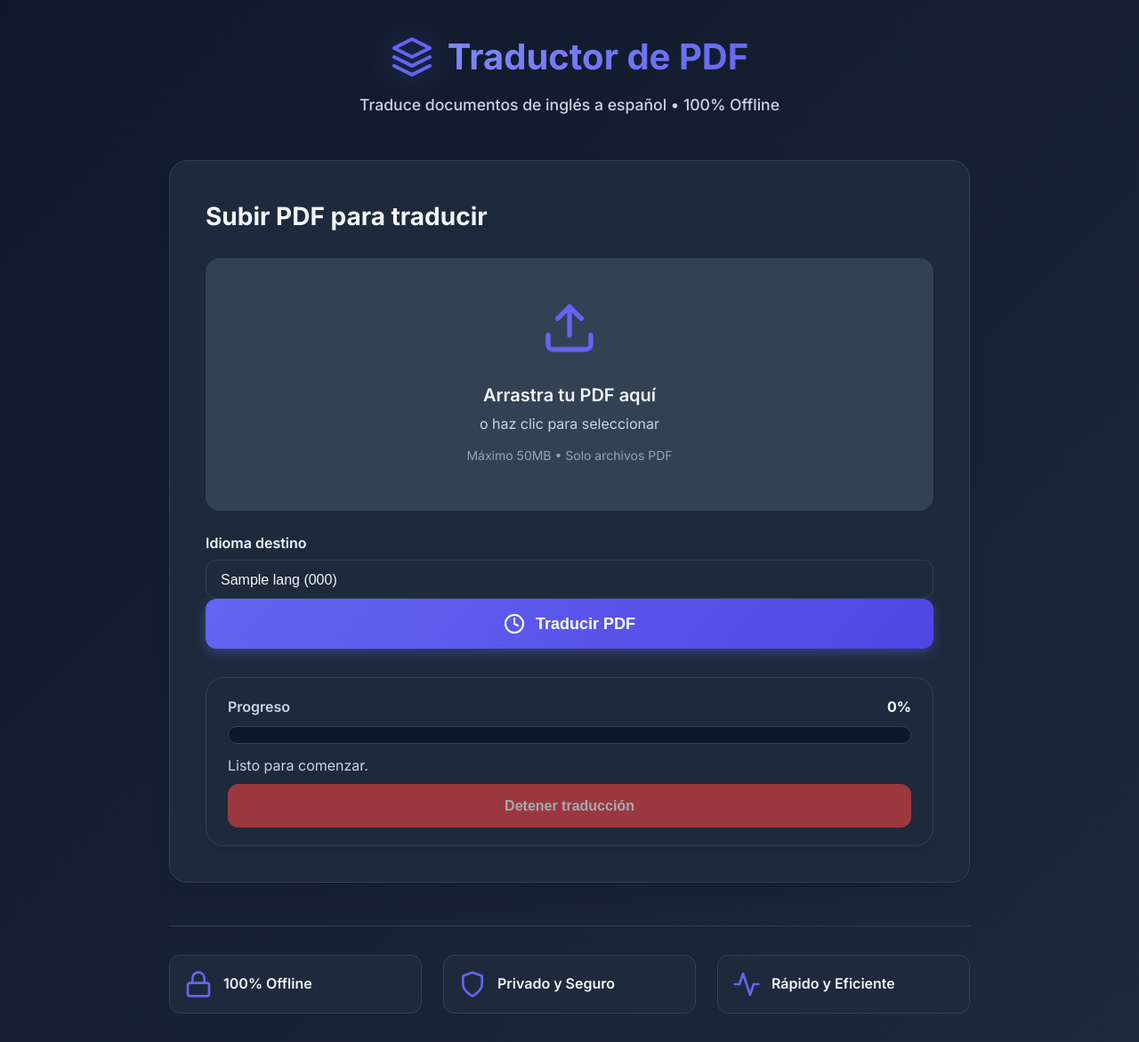
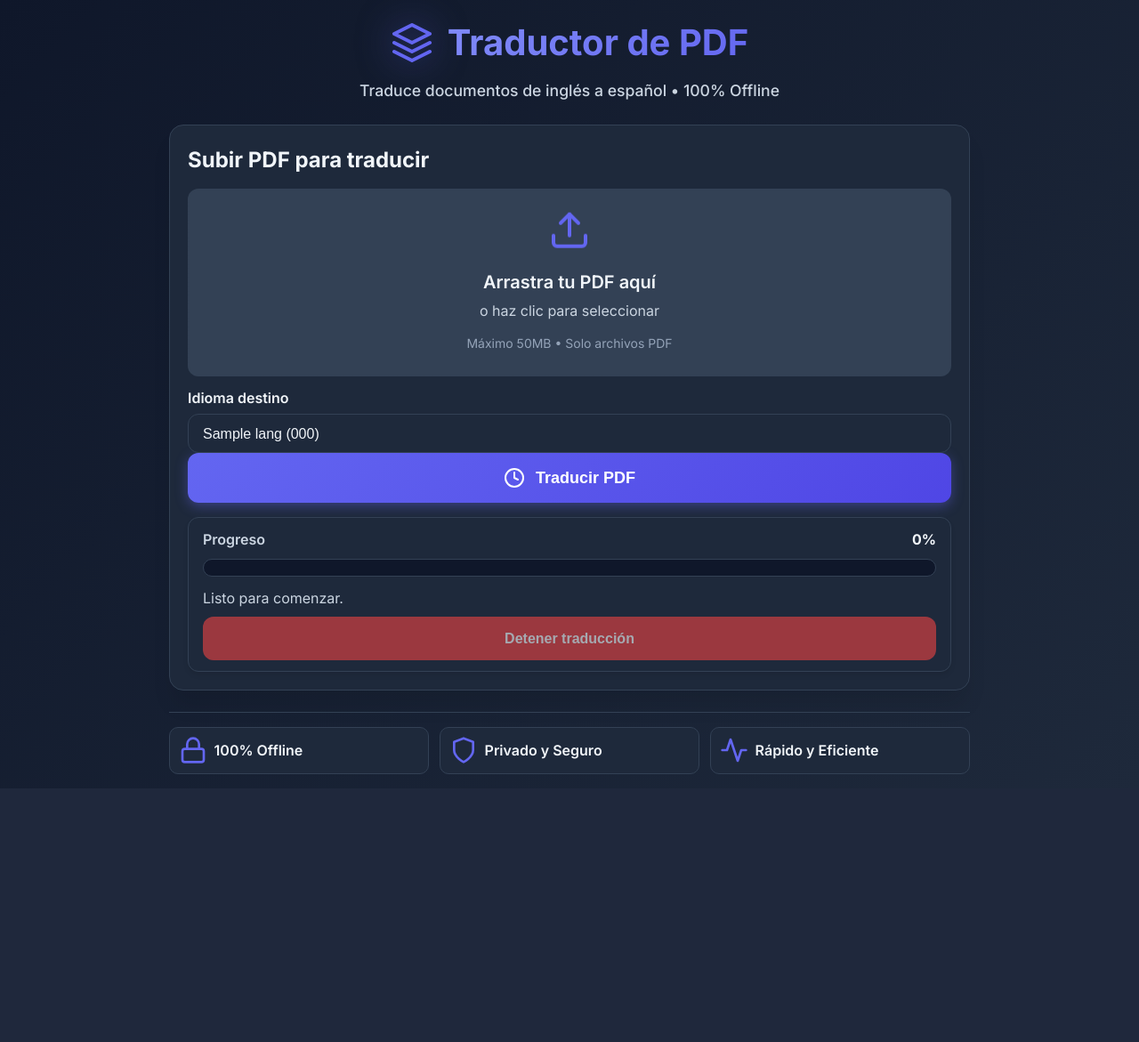
Before and after one commit to jonatha1992/traductor_pdf, a Django app: template translator/templates/translator/upload.html in a window 1280 px wide. Shown: the whole page at 89% size. After the commit the page ends 870 px from the top, so only its background shows below. Run offline with Django 4.2, Linux system fonts and the light colour scheme; the template is opened without the code that fills it: most values are stand-ins (such as "Sample title", 1, 10 or a date in 2020).

Commit message:
feat: Add initial UI styling, VS Code configurations, and a test PDF

```diff
--- a/translator/static/translator/style.css
+++ b/translator/static/translator/style.css
@@ -36,7 +36,7 @@ body {
     color: var(--text-primary);
     min-height: 100vh;
     line-height: 1.6;
-    padding: 2rem 1rem;
+    padding: 1rem 0.75rem;
 }
 
 /* Container */
@@ -48,7 +48,7 @@ body {
 /* Header */
 .header {
     text-align: center;
-    margin-bottom: 3rem;
+    margin-bottom: 1.5rem;
     animation: fadeInDown 0.6s ease-out;
 }
 
@@ -120,23 +120,23 @@ body {
 /* Main Content */
 .main-content {
     display: grid;
-    gap: 2rem;
+    gap: 1rem;
 }
 
 /* Upload Section */
 .upload-section {
     background: var(--bg-secondary);
-    border-radius: 20px;
-    padding: 2.5rem;
+    border-radius: 16px;
+    padding: 1.25rem;
     box-shadow: var(--shadow-xl);
     border: 1px solid var(--border-color);
     animation: fadeInUp 0.6s ease-out;
 }
 
 .upload-section h2 {
-    font-size: 1.75rem;
+    font-size: 1.5rem;
     font-weight: 700;
-    margin-bottom: 1.5rem;
+    margin-bottom: 0.75rem;
     color: var(--text-primary);
 }
 
@@ -144,13 +144,13 @@ body {
 .file-upload-area {
     position: relative;
     border: 2px dashed var(--border-color);
-    border-radius: 16px;
-    padding: 3rem 2rem;
+    border-radius: 12px;
+    padding: 1.5rem 1rem;
     text-align: center;
     transition: all 0.3s ease;
     background: var(--bg-tertiary);
     cursor: pointer;
-    margin-bottom: 1.5rem;
+    margin-bottom: 0.75rem;
 }
 
 .file-upload-area:hover {
@@ -173,10 +173,10 @@ body {
 }
 
 .upload-icon {
-    width: 64px;
-    height: 64px;
+    width: 48px;
+    height: 48px;
     color: var(--primary-color);
-    margin: 0 auto 1rem;
+    margin: 0 auto 0.5rem;
     animation: float 3s ease-in-out infinite;
 }
 
@@ -307,10 +307,10 @@ body {
 }
 
 .language-select {
-    margin-top: 1.25rem;
+    margin-top: 0.75rem;
     display: flex;
     flex-direction: column;
-    gap: 0.35rem;
+    gap: 0.25rem;
 }
 
 .language-select label {
@@ -334,17 +334,17 @@ body {
 }
 
 .status-panel {
-    margin-top: 2rem;
+    margin-top: 1rem;
     display: flex;
     flex-direction: column;
-    gap: 1.25rem;
+    gap: 0.75rem;
 }
 
 .progress-panel {
     background: var(--bg-secondary);
-    border-radius: 20px;
+    border-radius: 12px;
     border: 1px solid var(--border-color);
-    padding: 1.25rem 1.5rem;
+    padding: 0.75rem 1rem;
     box-shadow: var(--shadow-md);
 }
 
@@ -424,8 +424,8 @@ body {
 
 .success-card {
     background: linear-gradient(135deg, var(--bg-secondary) 0%, var(--bg-tertiary) 100%);
-    border-radius: 20px;
-    padding: 2.5rem;
+    border-radius: 16px;
+    padding: 1.25rem;
     box-shadow: var(--shadow-xl);
     border: 1px solid var(--success-color);
     text-align: center;
@@ -515,25 +515,25 @@ body {
 
 /* Footer */
 .footer {
-    margin-top: 3rem;
-    padding-top: 2rem;
+    margin-top: 1.5rem;
+    padding-top: 1rem;
     border-top: 1px solid var(--border-color);
     animation: fadeIn 0.6s ease-out 0.4s both;
 }
 
 .features {
     display: grid;
-    grid-template-columns: repeat(auto-fit, minmax(200px, 1fr));
-    gap: 1.5rem;
+    grid-template-columns: repeat(auto-fit, minmax(180px, 1fr));
+    gap: 0.75rem;
 }
 
 .feature {
     display: flex;
     align-items: center;
-    gap: 0.75rem;
-    padding: 1rem;
+    gap: 0.5rem;
+    padding: 0.6rem;
     background: var(--bg-secondary);
-    border-radius: 12px;
+    border-radius: 10px;
     border: 1px solid var(--border-color);
     transition: all 0.3s ease;
 }
```
Also changed, not shown: 2 other files.
